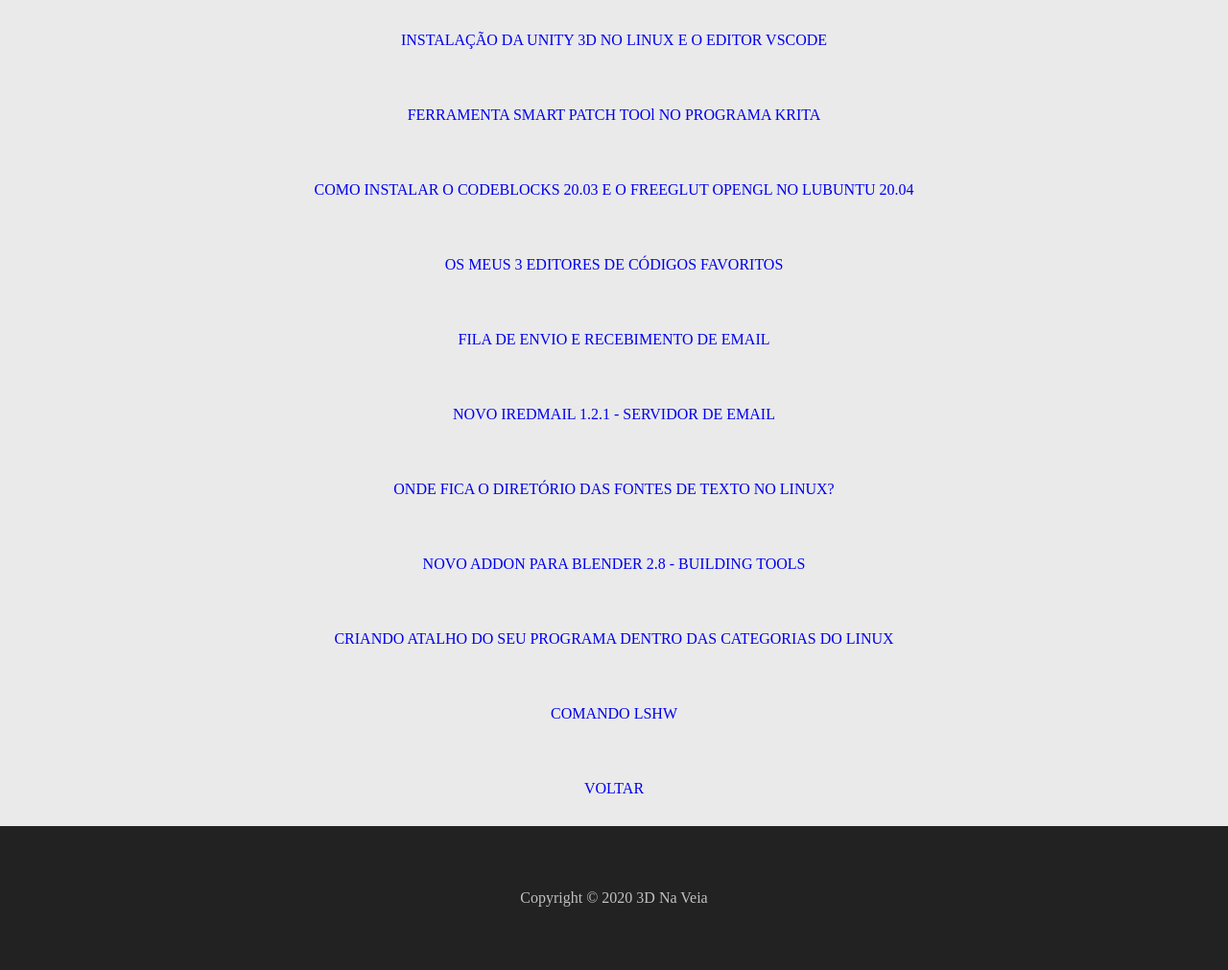
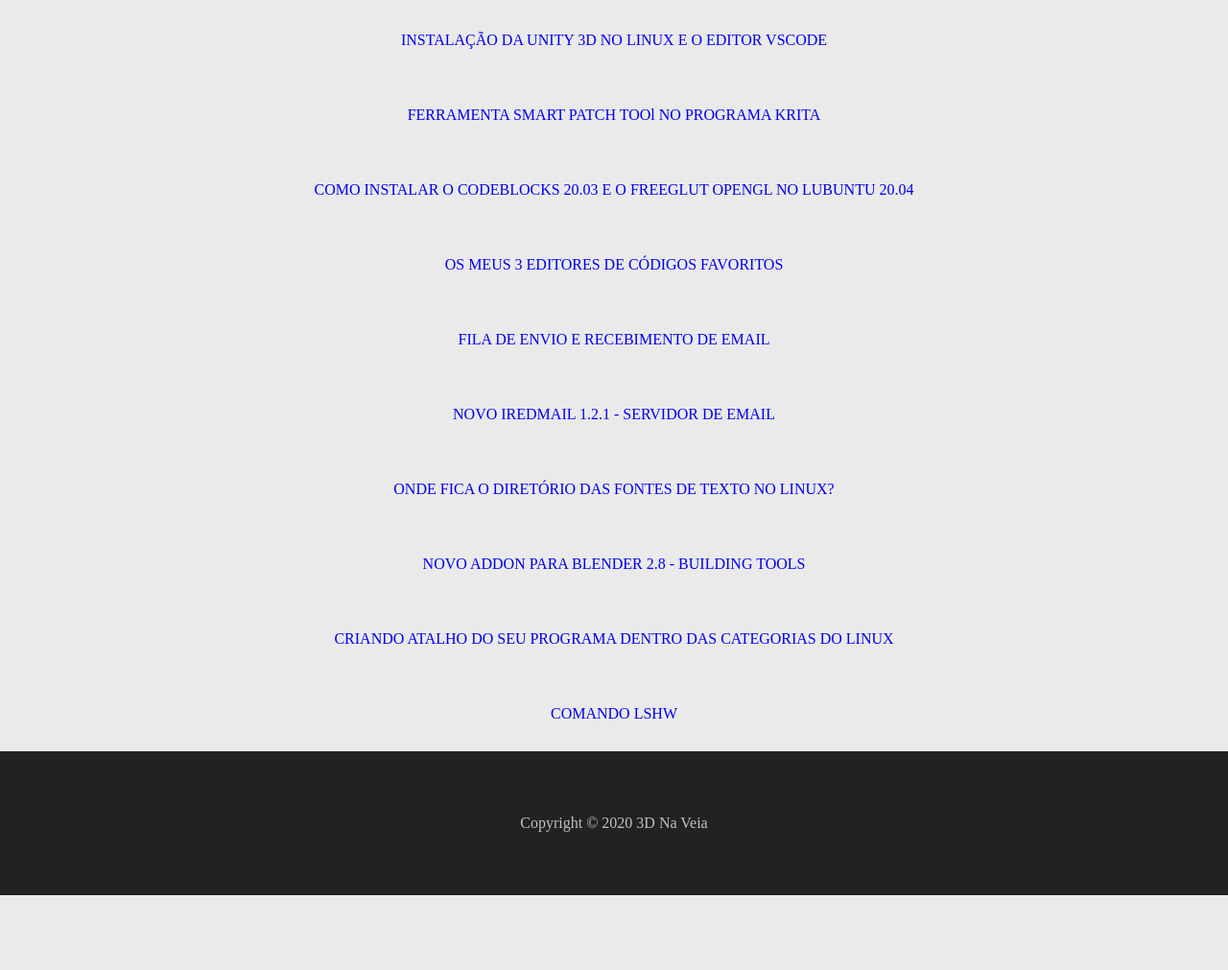
Before and after one commit to 3dinvein/Dicas-No-Linux, a plain HTML site: page index.html in a window 1280 px wide. Shown: the part 682-1693 px from the top of the page at 96% size. After the commit the page ends 1615 px from the top, so only its background shows below. Drawn offline with Linux system fonts and the light colour scheme.

Commit message:
atualizei index
atualizei o index principal

```diff
--- a/index.html
+++ b/index.html
@@ -24,7 +24,6 @@
    <a href="paginas/8-pag/index.html"><p>NOVO ADDON PARA BLENDER 2.8 - BUILDING TOOLS</p></a>
    <a href="paginas/9-pag/index.html"><p>CRIANDO ATALHO DO SEU PROGRAMA DENTRO DAS CATEGORIAS DO LINUX</p></a>
    <a href="paginas/10-pag/index.html"><p>COMANDO LSHW</p></a>
-   <a href="../"><p>VOLTAR</p></a>
   </section>
 
   <section id="fundoRodape" class="centralizarHorizontalmente">
```
